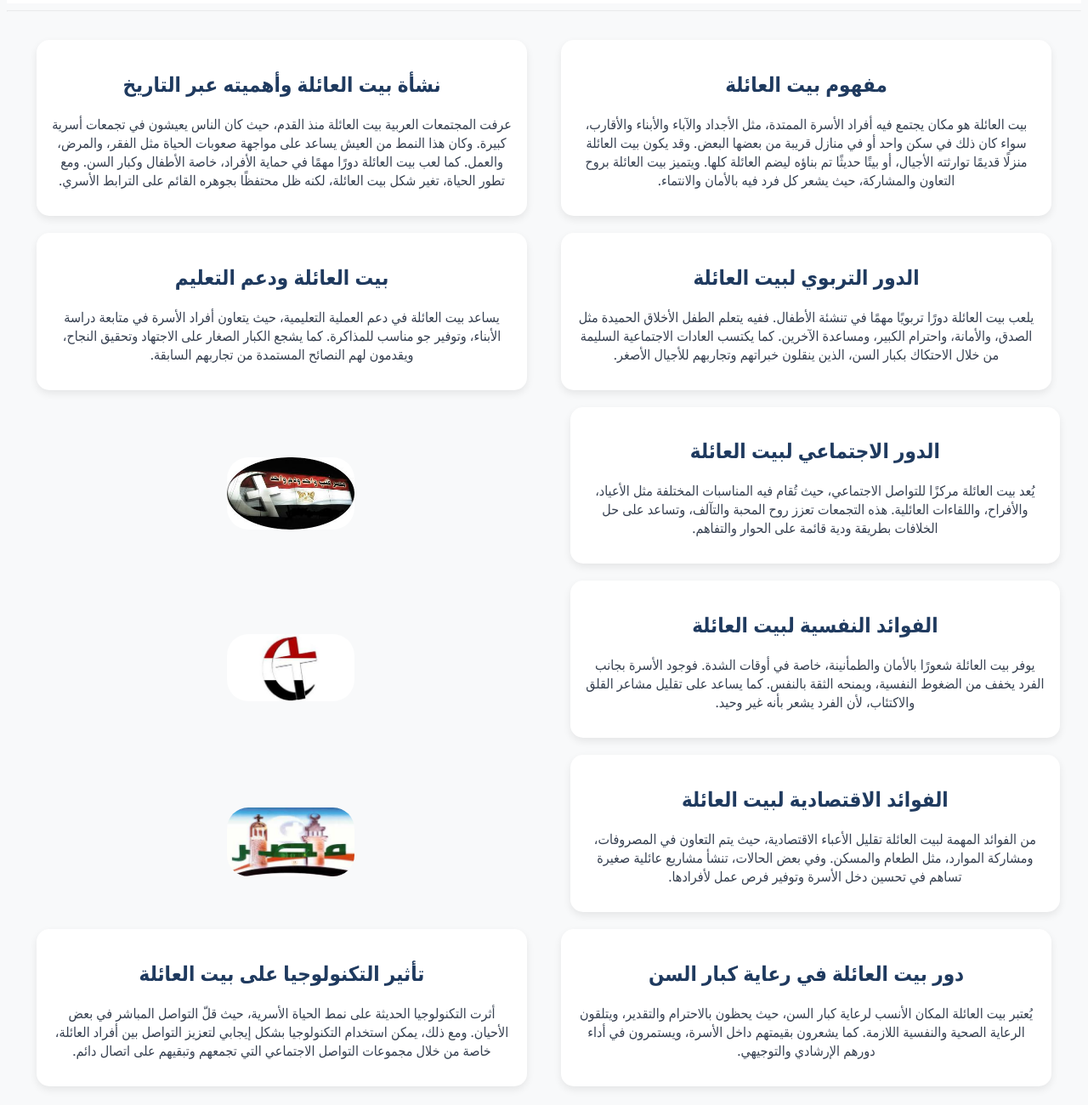
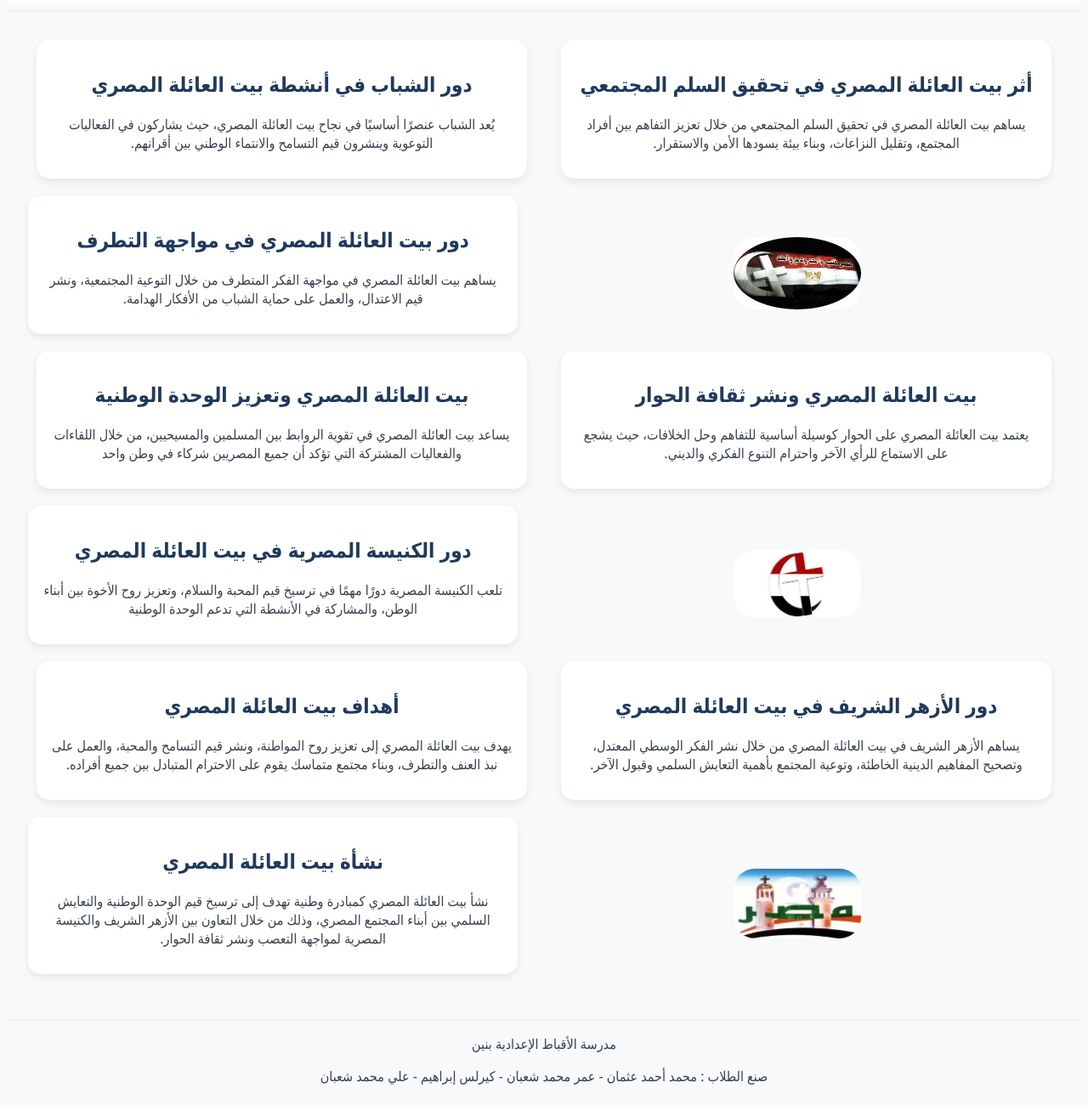
Before and after one commit to LEO-Coder-533/-, a plain HTML site: page index.html in a window 1280 px wide. Shown: the part 120-1420 px from the top of the page at 85% size. Drawn offline with Linux system fonts and the light colour scheme.

Commit message:
Add files via upload

```diff
--- a/index.html
+++ b/index.html
@@ -15,44 +15,49 @@
         <hr>
         <section class="content">
             <div class="inf">
-                <h1>مفهوم بيت العائلة</h1>
-                <p>بيت العائلة هو مكان يجتمع فيه أفراد الأسرة الممتدة، مثل الأجداد والآباء والأبناء والأقارب، سواء كان ذلك في سكن واحد أو في منازل قريبة من بعضها البعض. وقد يكون بيت العائلة منزلًا قديمًا توارثته الأجيال، أو بيتًا حديثًا تم بناؤه ليضم العائلة كلها. ويتميز بيت العائلة بروح التعاون والمشاركة، حيث يشعر كل فرد فيه بالأمان والانتماء.</p>
+                <h1>أثر بيت العائلة المصري في تحقيق السلم المجتمعي</h1>
+<p>يساهم بيت العائلة المصري في تحقيق السلم المجتمعي من خلال تعزيز التفاهم بين أفراد المجتمع، وتقليل النزاعات، وبناء بيئة يسودها الأمن والاستقرار.</p>
             </div>
             <div class="inf">
-                <h1>نشأة بيت العائلة وأهميته عبر التاريخ</h1>
-                <p>عرفت المجتمعات العربية بيت العائلة منذ القدم، حيث كان الناس يعيشون في تجمعات أسرية كبيرة. وكان هذا النمط من العيش يساعد على مواجهة صعوبات الحياة مثل الفقر، والمرض، والعمل. كما لعب بيت العائلة دورًا مهمًا في حماية الأفراد، خاصة الأطفال وكبار السن. ومع تطور الحياة، تغير شكل بيت العائلة، لكنه ظل محتفظًا بجوهره القائم على الترابط الأسري.</p>
-            </div>
-            <div class="inf">
-                <h1>الدور التربوي لبيت العائلة</h1>
-                <p>يلعب بيت العائلة دورًا تربويًا مهمًا في تنشئة الأطفال. ففيه يتعلم الطفل الأخلاق الحميدة مثل الصدق، والأمانة، واحترام الكبير، ومساعدة الآخرين. كما يكتسب العادات الاجتماعية السليمة من خلال الاحتكاك بكبار السن، الذين ينقلون خبراتهم وتجاربهم للأجيال الأصغر.</p>
-            </div>
-            <div class="inf">
-                <h1>بيت العائلة ودعم التعليم</h1>
-                <p>يساعد بيت العائلة في دعم العملية التعليمية، حيث يتعاون أفراد الأسرة في متابعة دراسة الأبناء، وتوفير جو مناسب للمذاكرة. كما يشجع الكبار الصغار على الاجتهاد وتحقيق النجاح، ويقدمون لهم النصائح المستمدة من تجاربهم السابقة.</p>
-            </div>
-            <div class="inf">
-                <h1>الدور الاجتماعي لبيت العائلة</h1>
-                <p>يُعد بيت العائلة مركزًا للتواصل الاجتماعي، حيث تُقام فيه المناسبات المختلفة مثل الأعياد، والأفراح، واللقاءات العائلية. هذه التجمعات تعزز روح المحبة والتآلف، وتساعد على حل الخلافات بطريقة ودية قائمة على الحوار والتفاهم.</p>
+                <h1>دور الشباب في أنشطة بيت العائلة المصري</h1>
+<p>يُعد الشباب عنصرًا أساسيًا في نجاح بيت العائلة المصري، حيث يشاركون في الفعاليات التوعوية وينشرون قيم التسامح والانتماء الوطني بين أقرانهم.</p>
             </div>
             <img src="7.jpg" class="cnim">
             <div class="inf">
-                <h1>الفوائد النفسية لبيت العائلة</h1>
-                <p>يوفر بيت العائلة شعورًا بالأمان والطمأنينة، خاصة في أوقات الشدة. فوجود الأسرة بجانب الفرد يخفف من الضغوط النفسية، ويمنحه الثقة بالنفس. كما يساعد على تقليل مشاعر القلق والاكتئاب، لأن الفرد يشعر بأنه غير وحيد.</p>
+                <h1>دور بيت العائلة المصري في مواجهة التطرف</h1>
+<p>يساهم بيت العائلة المصري في مواجهة الفكر المتطرف من خلال التوعية المجتمعية، ونشر قيم الاعتدال، والعمل على حماية الشباب من الأفكار الهدامة.</p>
+            </div>
+            <div class="inf">
+                <h1>بيت العائلة المصري ونشر ثقافة الحوار</h1>
+<p>يعتمد بيت العائلة المصري على الحوار كوسيلة أساسية للتفاهم وحل الخلافات، حيث يشجع على الاستماع للرأي الآخر واحترام التنوع الفكري والديني.</p>
+            </div>
+            <div class="inf">
+                <h1>بيت العائلة المصري وتعزيز الوحدة الوطنية</h1>
+<p>يساعد بيت العائلة المصري في تقوية الروابط بين المسلمين والمسيحيين، من خلال اللقاءات والفعاليات المشتركة التي تؤكد أن جميع المصريين شركاء في وطن واحد
             </div>
             <img src="9.jpg" class="cnim">
             <div class="inf">
-                <h1>الفوائد الاقتصادية لبيت العائلة</h1>
-                <p>من الفوائد المهمة لبيت العائلة تقليل الأعباء الاقتصادية، حيث يتم التعاون في المصروفات، ومشاركة الموارد، مثل الطعام والمسكن. وفي بعض الحالات، تنشأ مشاريع عائلية صغيرة تساهم في تحسين دخل الأسرة وتوفير فرص عمل لأفرادها.</p>
+                <h1>دور الكنيسة المصرية في بيت العائلة المصري</h1>
+<p>تلعب الكنيسة المصرية دورًا مهمًا في ترسيخ قيم المحبة والسلام، وتعزيز روح الأخوة بين أبناء الوطن، والمشاركة في الأنشطة التي تدعم الوحدة الوطنية
+            </div>
+            <div class="inf">
+                <h1>دور الأزهر الشريف في بيت العائلة المصري</h1>
+                <p>يساهم الأزهر الشريف في بيت العائلة المصري من خلال نشر الفكر الوسطي المعتدل، وتصحيح المفاهيم الدينية الخاطئة، وتوعية المجتمع بأهمية التعايش السلمي وقبول الآخر.</p>
+            </div>
+            <div class="inf">
+                <h1>أهداف بيت العائلة المصري</h1>
+                <p>يهدف بيت العائلة المصري إلى تعزيز روح المواطنة، ونشر قيم التسامح والمحبة، والعمل على نبذ العنف والتطرف، وبناء مجتمع متماسك يقوم على الاحترام المتبادل بين جميع أفراده.</p>
             </div>
             <img src="4.jpg" class="cnim">
             <div class="inf">
-                <h1>دور بيت العائلة في رعاية كبار السن</h1>
-                <p>يُعتبر بيت العائلة المكان الأنسب لرعاية كبار السن، حيث يحظون بالاحترام والتقدير، ويتلقون الرعاية الصحية والنفسية اللازمة. كما يشعرون بقيمتهم داخل الأسرة، ويستمرون في أداء دورهم الإرشادي والتوجيهي.</p>
-            </div>
-            <div class="inf">
-                <h1>تأثير التكنولوجيا على بيت العائلة</h1>
-                <p>أثرت التكنولوجيا الحديثة على نمط الحياة الأسرية، حيث قلّ التواصل المباشر في بعض الأحيان. ومع ذلك، يمكن استخدام التكنولوجيا بشكل إيجابي لتعزيز التواصل بين أفراد العائلة، خاصة من خلال مجموعات التواصل الاجتماعي التي تجمعهم وتبقيهم على اتصال دائم.</p>
+                <h1>نشأة بيت العائلة المصري</h1>
+<p>نشأ بيت العائلة المصري كمبادرة وطنية تهدف إلى ترسيخ قيم الوحدة الوطنية والتعايش السلمي بين أبناء المجتمع المصري، وذلك من خلال التعاون بين الأزهر الشريف والكنيسة المصرية لمواجهة التعصب ونشر ثقافة الحوار.</p>
             </div>
     </section>
+    <hr>
+    <footer>
+        <p>مدرسة الأقباط الإعدادية بنين</p>
+        <p>صنع الطلاب : محمد أحمد عثمان - عمر محمد شعبان - كيرلس إبراهيم - علي محمد شعبان</p>
+    </footer>
 </body>
 </html>
--- a/style.css
+++ b/style.css
@@ -96,3 +96,6 @@ hr{
         width: 95%;
     }
 }
+footer p{
+    text-align: center;
+}
```
